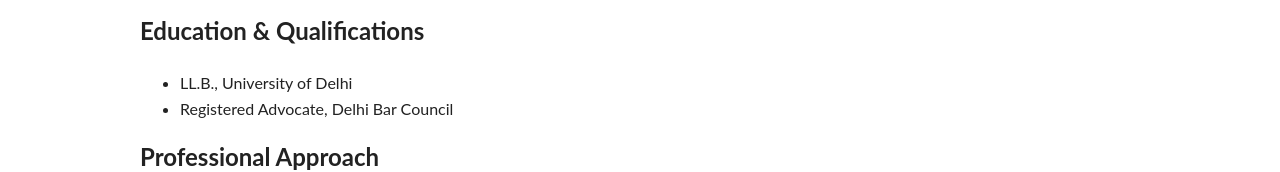
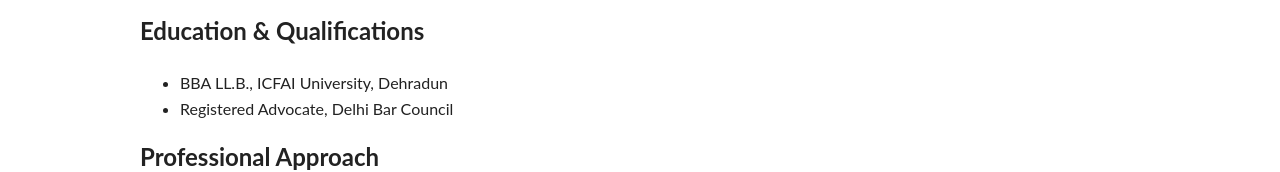
Before and after one commit to PKSRIVASTAVA-LAW/law-website, a plain HTML site: page about.html in a window 1280 px wide. Shown: the part 236-408 px from the top of the page. Drawn offline with Linux system fonts and the light colour scheme.

Commit message:
Update about.html

```diff
--- a/about.html
+++ b/about.html
@@ -22,7 +22,7 @@
     <p>I am Prakash Srivastava, a practicing Advocate based in Delhi, specializing in civil, corporate, and property law. With years of experience representing clients in complex litigation and advisory matters, I strive to deliver effective legal solutions with professionalism and integrity.</p>
     <h2>Education & Qualifications</h2>
     <ul>
-        <li>LL.B., University of Delhi</li>
+        <li>BBA LL.B., ICFAI University, Dehradun</li>
         <li>Registered Advocate, Delhi Bar Council</li>
     </ul>
     <h2>Professional Approach</h2>
```
